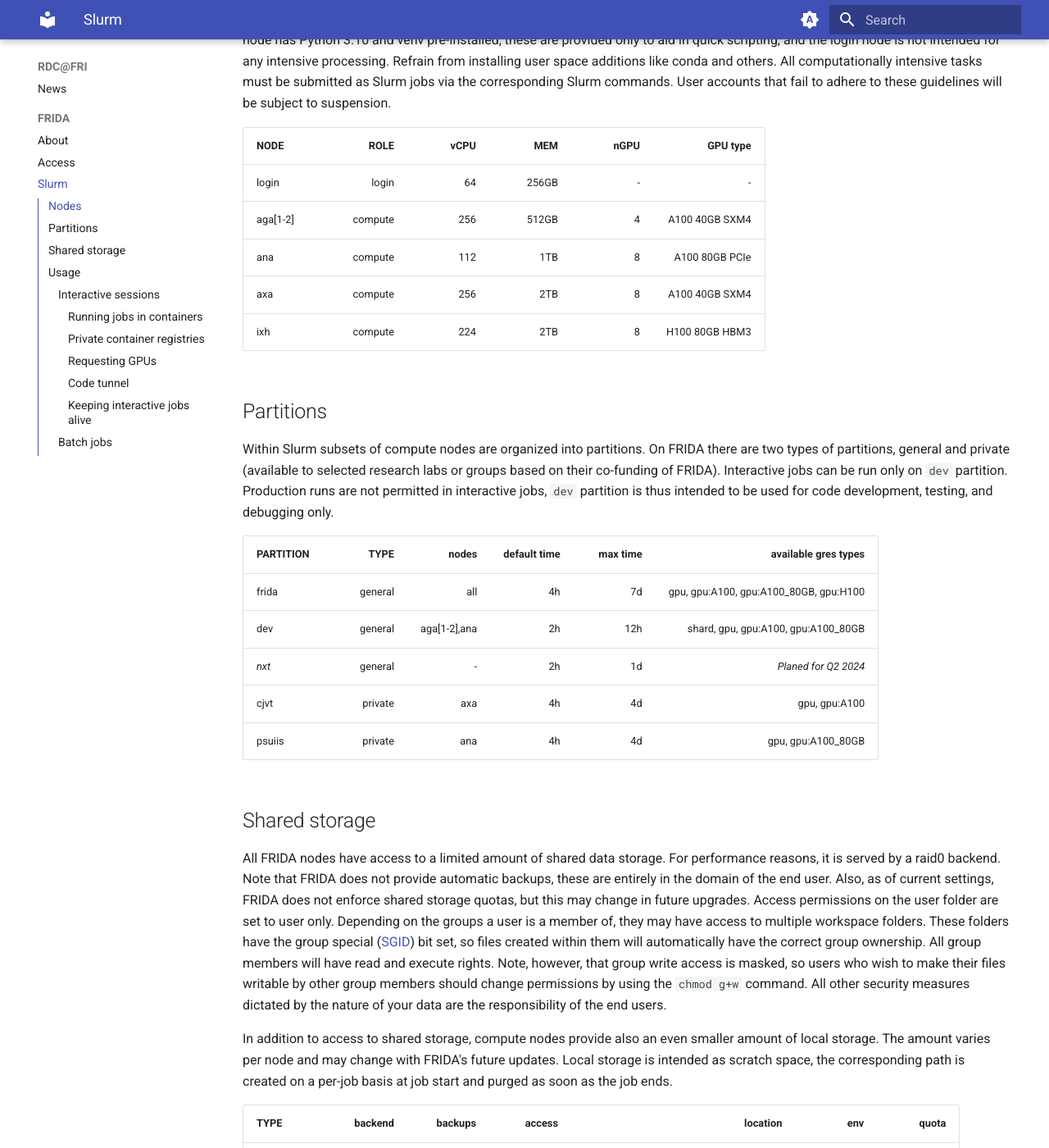
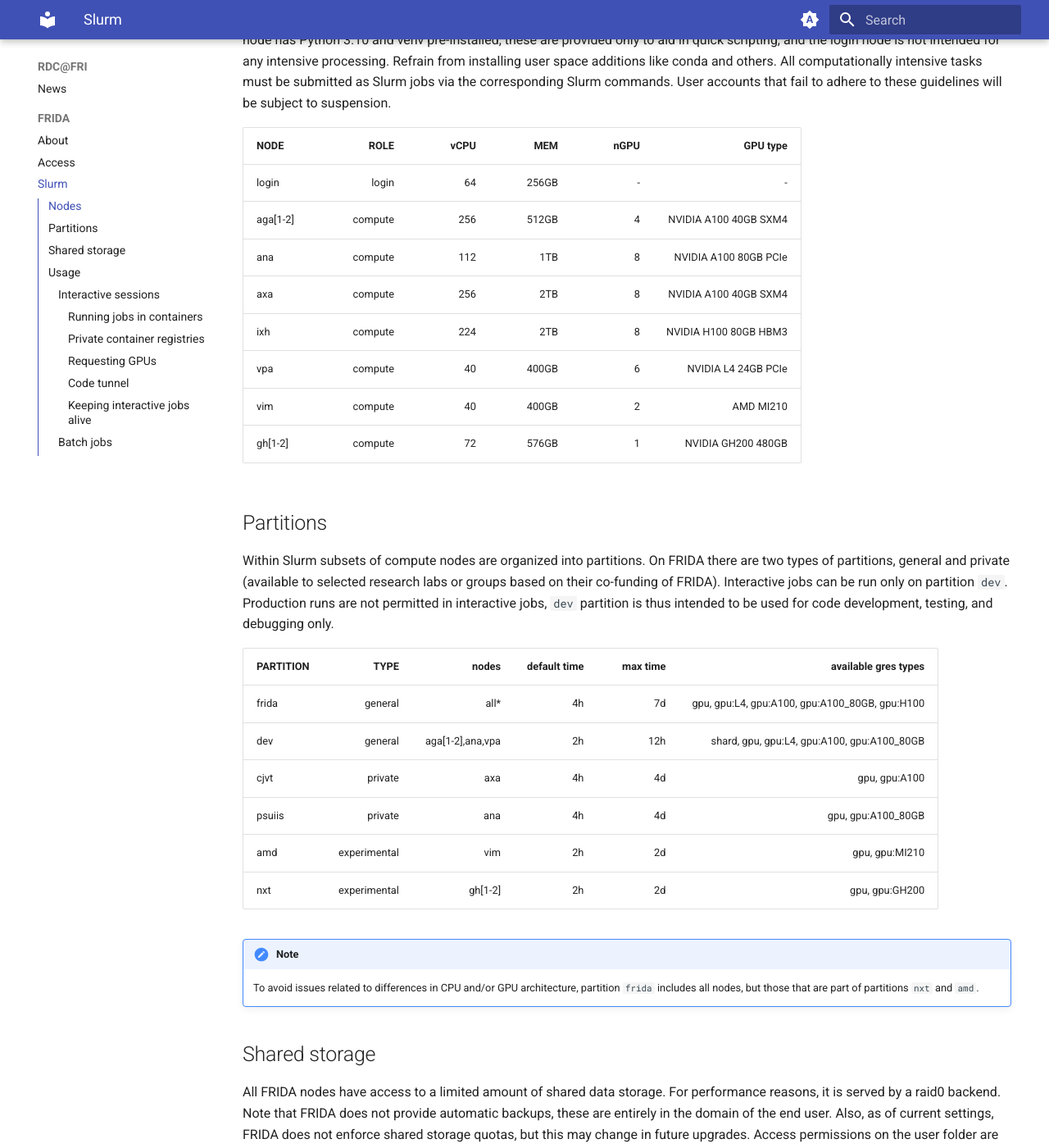
Before and after one commit to UL-FRI/docs.rdc.si, an MkDocs documentation site: the page built from docs/FRIDA/slurm.md, in a window 1280 px wide and 1400 px high, scrolled down 388 px. Shown: the whole window at 82% size. Built offline with MkDocs 1.6.1 and Material for MkDocs 9.7.7, drawn with Linux system fonts in a browser that asks for light colours.

Commit message:
feat: nxt & amd go live
Signed-off-by: Iztok Lebar Bajec <ilb@fri.uni-lj.si>

```diff
--- a/docs/FRIDA/slurm.md
+++ b/docs/FRIDA/slurm.md
@@ -6,37 +6,44 @@
 
 FRIDA currently consists of one login node and 3 compute nodes with characteristics listed in the table below. Although the login node has Python 3.10 and venv pre-installed, these are provided only to aid in quick scripting, and the login node is not intended for any intensive processing. Refrain from installing user space additions like conda and others. All computationally intensive tasks must be submitted as Slurm jobs via the corresponding Slurm commands. User accounts that fail to adhere to these guidelines will be subject to suspension.
 
-| NODE       | ROLE    | vCPU | MEM   | nGPU | GPU type       |
-|------------|--------:|-----:|------:|-----:|---------------:|
-| login      | login   |   64 | 256GB |    - |              - |
-| aga[1-2]   | compute |  256 | 512GB |    4 | A100 40GB SXM4 |
-| ana        | compute |  112 |   1TB |    8 | A100 80GB PCIe |
-| axa        | compute |  256 |   2TB |    8 | A100 40GB SXM4 |
-| ixh        | compute |  224 |   2TB |    8 | H100 80GB HBM3 |
+| NODE       | ROLE    | vCPU | MEM   | nGPU | GPU type                |
+|------------|--------:|-----:|------:|-----:|------------------------:|
+| login      | login   |   64 | 256GB |    - |                       - |
+| aga[1-2]   | compute |  256 | 512GB |    4 | NVIDIA A100 40GB SXM4   |
+| ana        | compute |  112 |   1TB |    8 | NVIDIA A100 80GB PCIe   |
+| axa        | compute |  256 |   2TB |    8 | NVIDIA A100 40GB SXM4   |
+| ixh        | compute |  224 |   2TB |    8 | NVIDIA H100 80GB HBM3   |
+| vpa        | compute |   40 | 400GB |    6 | NVIDIA L4 24GB PCIe     |
+| vim        | compute |   40 | 400GB |    2 | AMD MI210               |
+| gh[1-2]    | compute |   72 | 576GB |    1 | NVIDIA GH200 480GB      |
 
 <!--
-| NODE    | CPU_BRD | CPU_GEN     | CPU_SKU         | GPU_BRD | GPU_GEN | GPU_MEM | GPU_SKU        |
-|---------|--------:|------------:|----------------:|--------:|--------:|--------:|---------------:|
-| aga     | AMD     | ZEN3        | EPYC_7763       | A100    | AMPERE  | 40GB    | A100_SXM4_40GB |
-| ana     | AMD     | ZEN3        | EPYC_7453       | A100    | AMPERE  | 80GB    | A100_80GB_PCIE |
-| axa     | AMD     | ZEN2        | EPYC_7742       | A100    | AMPERE  | 40GB    | A100_SXM4_40GB |
-| ixh     | INTEL   | GOLDEN_COVE | PLATINUM_8480CL | H100    | HOPPER  | 80GB    | H100_80GB_HBM3 |
-| vpa     | AMD     | ZEN3        | EPYC_7453       | A30     | AMPERE  | 24GB    | A30_24GB_PCIE  |
-| vim     | AMD     | ZEN3        | EPYC_7453       | MI210   | CDNA2   | 64GB    | MI210          |
-| gh[1-2] | ARM     | NEO2        | GRACe           | H100    | HOPPER  | 96GB    | GH200          |
+| NODE     | CPU_BRD | CPU_GEN     | CPU_SKU         | GPU_BRD | GPU_GEN | GPU_MEM | GPU_SKU        |
+|----------|--------:|------------:|----------------:|--------:|--------:|--------:|---------------:|
+| aga[1-2] | AMD     | ZEN3        | EPYC_7763       | NVIDIA  | AMPERE  | 40GB    | A100_SXM4_40GB |
+| ana      | AMD     | ZEN3        | EPYC_7453       | NVIDIA  | AMPERE  | 80GB    | A100_80GB_PCIE |
+| axa      | AMD     | ZEN2        | EPYC_7742       | NVIDIA  | AMPERE  | 40GB    | A100_SXM4_40GB |
+| ixh      | INTEL   | GOLDEN_COVE | PLATINUM_8480CL | NVIDIA  | HOPPER  | 80GB    | H100_80GB_HBM3 |
+| vpa      | AMD     | ZEN3        | EPYC_7453       | NVIDIA  | ADA     | 24GB    | L4_24GB_PCIE   |
+| vim      | AMD     | ZEN3        | EPYC_7453       | AMD     | CDNA2   | 64GB    | MI210          |
+| gh[1-2]  | ARM     | NEO2        | GRACE           | NVIDIA  | HOPPER  | 96GB    | GH200_480GB    |
 -->
 
 ## Partitions
 
-Within Slurm subsets of compute nodes are organized into partitions. On FRIDA there are two types of partitions, general and private (available to selected research labs or groups based on their co-funding of FRIDA). Interactive jobs can be run only on `dev` partition. Production runs are not permitted in interactive jobs, `dev` partition is thus intended to be used for code development, testing, and debugging only.
+Within Slurm subsets of compute nodes are organized into partitions. On FRIDA there are two types of partitions, general and private (available to selected research labs or groups based on their co-funding of FRIDA). Interactive jobs can be run only on partition `dev`. Production runs are not permitted in interactive jobs, `dev` partition is thus intended to be used for code development, testing, and debugging only.
 
-| PARTITION | TYPE    |        nodes | default time |     max time |                   available gres types |
-|-----------|--------:|-------------:|-------------:|-------------:|---------------------------------------:|
-| frida     | general |          all |           4h |           7d | gpu, gpu:A100, gpu:A100_80GB, gpu:H100 |
-| dev       | general | aga[1-2],ana |           2h |          12h | shard, gpu, gpu:A100, gpu:A100_80GB    |
-| _nxt_     | general |            - |           2h |           1d | _Planed for Q2 2024_                   |
-| cjvt      | private |          axa |           4h |           4d | gpu, gpu:A100                          |
-| psuiis    | private |          ana |           4h |           4d | gpu, gpu:A100_80GB                     |
+| PARTITION | TYPE          |            nodes | default time |     max time |                           available gres types |
+|-----------|--------------:|-----------------:|-------------:|-------------:|-----------------------------------------------:|
+| frida     | general       |             all* |           4h |           7d | gpu, gpu:L4, gpu:A100, gpu:A100_80GB, gpu:H100 |
+| dev       | general       | aga[1-2],ana,vpa |           2h |          12h | shard, gpu, gpu:L4, gpu:A100, gpu:A100_80GB    |
+| cjvt      | private       |              axa |           4h |           4d | gpu, gpu:A100                                  |
+| psuiis    | private       |              ana |           4h |           4d | gpu, gpu:A100_80GB                             |
+| amd       | experimental  |              vim |           2h |           2d | gpu, gpu:MI210                                 |
+| nxt       | experimental  |          gh[1-2] |           2h |           2d | gpu, gpu:GH200                                 |
+
+!!! note
+    To avoid issues related to differences in CPU and/or GPU architecture, partition `frida` includes all nodes, but those that are part of partitions `nxt` and `amd`.
 
 <!--
 | PARTITION | TYPE    | nodes | default time |     max time |                   available gres types |   allowd QoS         |
```
